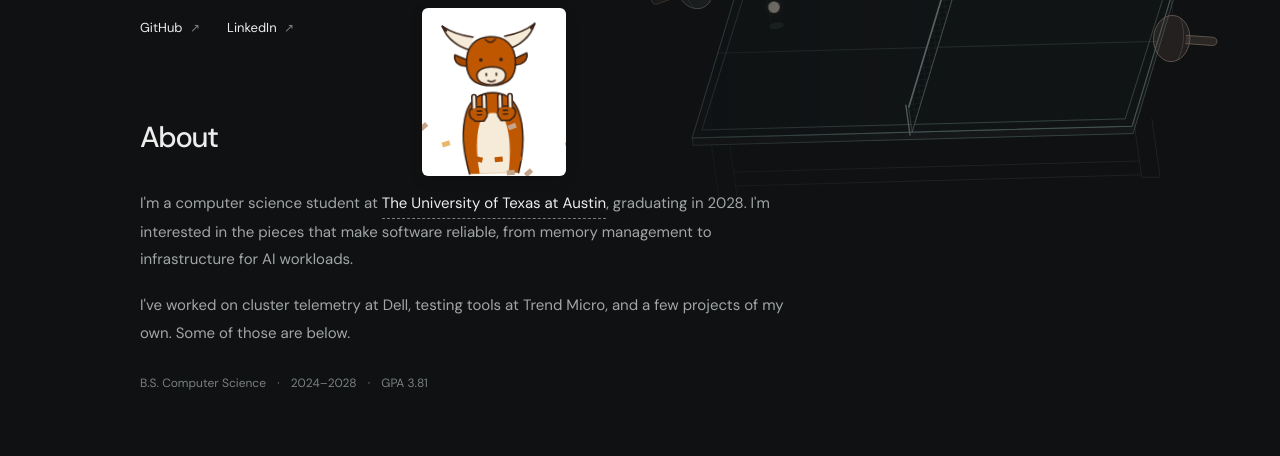
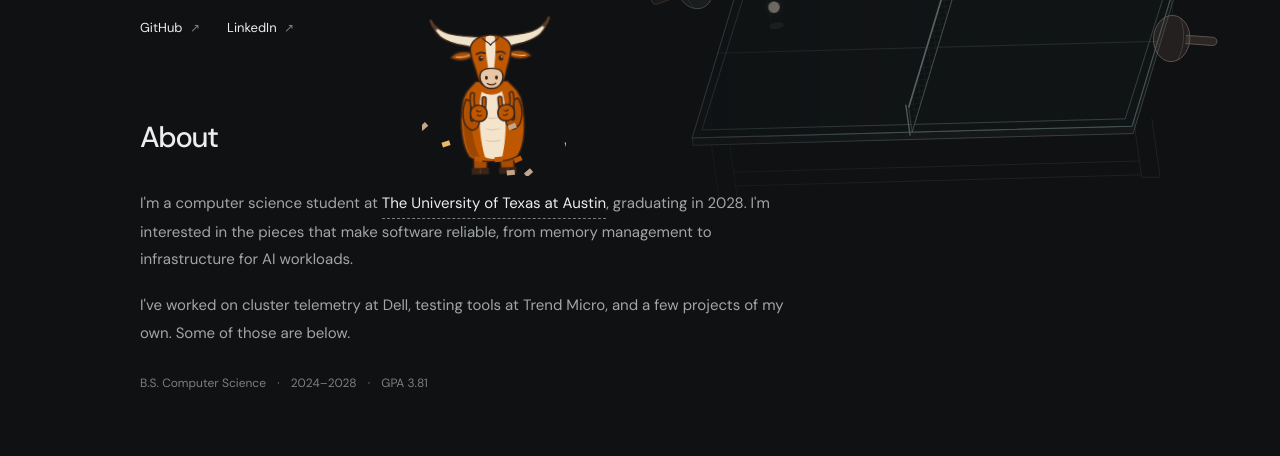
Before and after one commit to neev-rao/neev-rao.github.io, a plain HTML site: page index.html in a window 1280 px wide. Both pictures are taken after a click on the button "The University of Texas at Austin". Shown: the part 344-800 px from the top of the page. Drawn offline with Linux system fonts and the light colour scheme.

Commit message:
Redraw Bevo as a fuller longhorn and drop the popup background
Co-Authored-By: Claude Opus 5.5 <noreply@anthropic.com>

```diff
--- a/index.html
+++ b/index.html
@@ -84,19 +84,28 @@
   <footer class="site-footer container"><span>© <span id="year">2026</span> Neev Rao</span><div class="footer-actions"><a href="#home">Back to top ↑</a></div></footer>
   <div id="bevo-popup" class="bevo-popup" aria-hidden="true" hidden>
     <svg class="bevo-art" viewBox="0 0 200 230" xmlns="http://www.w3.org/2000/svg" fill="none">
-      <g class="bevo-portrait" stroke="#3a2418" stroke-width="2.2" stroke-linecap="round" stroke-linejoin="round">
-        <path d="M66 228c-8-30-10-62-2-86 6-18 20-26 36-26s30 8 36 26c8 24 6 56-2 86" fill="#bf5700"/>
-        <path d="M80 228c-4-26-4-52 2-70 4-10 10-14 18-14s14 4 18 14c6 18 6 44 2 70" fill="#f6ead8" stroke="none"/>
-        <path d="M72 56C56 52 40 40 34 22c14 10 28 14 42 16m48 18c16-4 32-16 38-34-14 10-28 14-42 16" fill="#f6ead8"/>
-        <path d="M34 22l5 6m123-6-5 6" stroke-width="3"/>
-        <path d="M68 70 50 62c-2 10 6 17 18 16m64-8 18-8c2 10-6 17-18 16" fill="#a54a00"/>
-        <path d="M66 74c0-24 14-36 34-36s34 12 34 36c0 18-8 32-34 32S66 92 66 74Z" fill="#bf5700"/>
-        <path d="M93 42q7 8 14 0" stroke-width="2"/>
-        <circle cx="86" cy="70" r="2.6" fill="#3a2418" stroke="none"/><circle cx="114" cy="70" r="2.6" fill="#3a2418" stroke="none"/>
-        <path d="M80 92c0-8 9-12 20-12s20 4 20 12-9 13-20 13-20-5-20-13Z" fill="#f6ead8"/>
-        <path d="M93 89v3m14-3v3m-12 7q5 3 10 0"/>
-        <g class="bevo-paw-left"><path d="M70 150c-4-6-2-14 6-15h10c6 1 8 8 6 14l-4 6H76Z" fill="#bf5700"/><path d="M72 138v-17a3 3 0 0 1 6 0v15m8 0v-15a3 3 0 0 1 6 0v17" fill="#f6ead8"/><path d="M79 141h6m-6 5h6"/></g>
-        <g class="bevo-paw-right"><path d="M130 150c4-6 2-14-6-15h-10c-6 1-8 8-6 14l4 6h12Z" fill="#bf5700"/><path d="M128 138v-17a3 3 0 0 0-6 0v15m-8 0v-15a3 3 0 0 0-6 0v17" fill="#f6ead8"/><path d="M121 141h-6m6 5h-6"/></g>
+      <g class="bevo-portrait" stroke="#3a2418" stroke-width="2" stroke-linecap="round" stroke-linejoin="round">
+        <path d="M72 196v26h18l2-22Zm56 0v26h-18l-2-22Z" fill="#a84c00"/>
+        <path d="M70 221h22v7H70Zm38 0h22v7h-22Z" fill="#3a2418"/><path d="M81 222v5m38-5v5" stroke="#6b4a36" stroke-width="1.2"/>
+        <path d="M78 100c-8 8-18 16-20 32-4 28-2 56 8 72 12 10 56 10 68 0 10-16 12-44 8-72-2-16-12-24-20-32Z" fill="#bf5700"/>
+        <path d="M60 140c-2 22 0 46 8 62 4 3 9 5 15 6-9-12-14-40-12-66Z" fill="#9c4600" stroke="none"/>
+        <path d="M86 114c-6 18-6 61 2 91 8 4 16 4 24 0 8-30 8-73 2-91-8 6-20 6-28 0Z" fill="#f4e4cc" stroke="none"/>
+        <path d="M92 150q8 3 16 0m-17 16q9 3 18 0m-18 16q9 3 18 0" stroke="#d9c3a3" stroke-width="1.4"/>
+        <path d="M64 124c-8 16-6 36 4 42 8 4 14-4 14-14l-6-6c-2 8-4 10-6 8-2-8 0-18 2-26Zm72 0c8 16 6 36-4 42-8 4-14-4-14-14l6-6c2 8 4 10 6 8 2-8 0-18-2-26Z" fill="#b15000"/>
+        <path d="M84 54C66 50 44 48 30 36 24 30 20 23 18 14c6 8 12 14 24 18 16 5 30 4 42 6Zm32 0c18-4 40-6 54-18 6-6 10-13 12-22-6 8-12 14-24 18-16 5-30 4-42 6Z" fill="#efe3cc"/>
+        <path d="M18 14q2 7 7 11m157-11q-2 7-7 11" stroke="#5a3a28" stroke-width="3.6"/>
+        <path d="M73 60c-11-4-23-2-29 6 10 6 22 4 30 0Zm54 0c11-4 23-2 29 6-10 6-22 4-30 0Z" fill="#a84c00"/>
+        <path d="M52 65q10 1 18-2m78 2q-10 1-18-2" stroke="#e9b48a" stroke-width="1.6"/>
+        <path d="M72 58c-2-14 12-22 28-22s30 8 28 22c-1 12-6 22-8 32-2 10-8 18-20 18s-18-8-20-18c-2-10-7-20-8-32Z" fill="#bf5700"/>
+        <path d="M94 38c-2 12 0 30 2 44h8c2-14 4-32 2-44-4-2-8-2-12 0Z" fill="#f4e4cc" stroke="none"/>
+        <path d="M89 40c4 6 8 4 11 10 3-6 7-4 11-10" stroke-width="1.6"/>
+        <path d="M80 62q6-4 12-1m16-1q6-3 12 2" stroke-width="2.2"/>
+        <ellipse cx="86" cy="68" rx="3.2" ry="3.8" fill="#3a2418" stroke="none"/><ellipse cx="114" cy="68" rx="3.2" ry="3.8" fill="#3a2418" stroke="none"/>
+        <circle cx="87.2" cy="66.6" r="1" fill="#fff" stroke="none"/><circle cx="115.2" cy="66.6" r="1" fill="#fff" stroke="none"/>
+        <path d="M84 93c0-8 8-11 16-11s16 3 16 11c0 10-7 17-16 17s-16-7-16-17Z" fill="#e9c6a6"/>
+        <ellipse cx="93" cy="95" rx="2" ry="2.8" fill="#3a2418" stroke="none"/><ellipse cx="107" cy="95" rx="2" ry="2.8" fill="#3a2418" stroke="none"/><path d="M94 103q6 4 12 0" stroke-width="1.6"/>
+        <g class="bevo-paw-left"><path d="M74 138q-3-11-1-20m15 19q1-8 1-13" stroke-width="7.4"/><path d="M74 138q-3-11-1-20m15 19q1-8 1-13" stroke="#bf5700" stroke-width="3.6"/><path d="M70 148c-2-10 4-16 12-15 8 1 12 7 10 15-2 6-8 8-14 7-5-1-7-3-8-7Z" fill="#bf5700"/><path d="M78 140q2 3 6 1m-5 5q2 3 6 1" stroke-width="1.5"/></g>
+        <g class="bevo-paw-right"><path d="M126 138q3-11 1-20m-15 19q-1-8-1-13" stroke-width="7.4"/><path d="M126 138q3-11 1-20m-15 19q-1-8-1-13" stroke="#bf5700" stroke-width="3.6"/><path d="M130 148c2-10-4-16-12-15-8 1-12 7-10 15 2 6 8 8 14 7 5-1 7-3 8-7Z" fill="#bf5700"/><path d="M122 140q-2 3-6 1m5 5q-2 3-6 1" stroke-width="1.5"/></g>
       </g>
     </svg>
     <div class="bevo-confetti"><i style="--x:0%;--drift:-50px;--turn:180deg;--delay:0.0s;--color:#bf5700"></i><i style="--x:29%;--drift:-13px;--turn:221deg;--delay:0.12s;--color:#e8b96a"></i><i style="--x:58%;--drift:24px;--turn:262deg;--delay:0.24s;--color:#c4a58b"></i><i style="--x:87%;--drift:-39px;--turn:303deg;--delay:0.36s;--color:#bf5700"></i><i style="--x:16%;--drift:-2px;--turn:344deg;--delay:0.48s;--color:#e8b96a"></i><i style="--x:45%;--drift:35px;--turn:385deg;--delay:0.6s;--color:#c4a58b"></i><i style="--x:74%;--drift:-28px;--turn:426deg;--delay:0.0s;--color:#bf5700"></i><i style="--x:3%;--drift:9px;--turn:467deg;--delay:0.12s;--color:#e8b96a"></i><i style="--x:32%;--drift:46px;--turn:508deg;--delay:0.24s;--color:#c4a58b"></i><i style="--x:61%;--drift:-17px;--turn:549deg;--delay:0.36s;--color:#bf5700"></i><i style="--x:90%;--drift:20px;--turn:590deg;--delay:0.48s;--color:#e8b96a"></i><i style="--x:19%;--drift:-43px;--turn:631deg;--delay:0.6s;--color:#c4a58b"></i><i style="--x:48%;--drift:-6px;--turn:672deg;--delay:0.0s;--color:#bf5700"></i><i style="--x:77%;--drift:31px;--turn:713deg;--delay:0.12s;--color:#e8b96a"></i><i style="--x:6%;--drift:-32px;--turn:754deg;--delay:0.24s;--color:#c4a58b"></i><i style="--x:35%;--drift:5px;--turn:795deg;--delay:0.36s;--color:#bf5700"></i></div>
--- a/styles.css
+++ b/styles.css
@@ -26,7 +26,7 @@
 .scoreboard-old{z-index:2}.scoreboard-new{z-index:3}.scoreboard-seam{position:absolute;top:50%;left:0;right:0;border-top:1px solid var(--line);opacity:.7;z-index:4}
 .ut-trigger{display:inline;background:none;border:0;border-bottom:1px dashed var(--quiet);padding:0;color:var(--ink);font:inherit;line-height:inherit;text-align:left;cursor:pointer;touch-action:manipulation}
 .ut-trigger:hover,.ut-trigger:focus-visible{color:#d6884c;border-color:#bf5700}
-.bevo-popup{position:fixed;width:144px;height:168px;z-index:30;border-radius:6px;pointer-events:none;background:#fff;box-shadow:0 4px 14px #0002}
+.bevo-popup{position:fixed;width:144px;height:168px;z-index:30;pointer-events:none}
 .bevo-art{display:block;width:100%;height:100%;overflow:visible}.bevo-portrait{transform-origin:100px 192px}
 .bevo-confetti{position:absolute;inset:0;overflow:hidden;border-radius:6px}.bevo-confetti i{position:absolute;top:-12px;left:var(--x);width:5px;height:8px;background:var(--color);opacity:0}
 .is-celebrating .bevo-portrait{animation:bevo-sway .9s ease-in-out 4}
```
